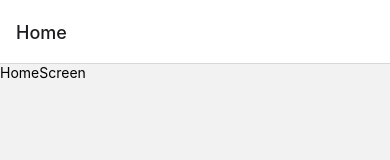
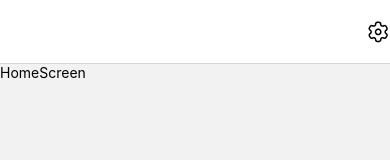
Before and after one commit to hidayat-nur/JadwalShalat, a React Native app: screen /Home in a window 390 px wide. Shown: the top 160 px of the page. Built offline with nearby package versions, Linux system fonts and the light colour scheme.

Commit message:
setting header and navigate to setting

```diff
--- a/src/App.tsx
+++ b/src/App.tsx
@@ -2,6 +2,8 @@ import React from 'react';
 import {NavigationContainer} from '@react-navigation/native';
 import {createNativeStackNavigator} from '@react-navigation/native-stack';
 import HomeScreen from './pages/Home/HomeScreen';
+import SettingScreen from './pages/Setting/SettingScreen';
+import HeaderRight from './components/general/HeaderRight';
 
 const App = () => {
   const Stack = createNativeStackNavigator();
@@ -9,7 +11,15 @@ const App = () => {
   return (
     <NavigationContainer>
       <Stack.Navigator initialRouteName="Home">
-        <Stack.Screen name="Home" component={HomeScreen} />
+        <Stack.Screen
+          name="Home"
+          component={HomeScreen}
+          options={({navigation}) => ({
+            headerTitle: '',
+            headerRight: () => <HeaderRight navigation={navigation} />,
+          })}
+        />
+        <Stack.Screen name="Setting" component={SettingScreen} />
       </Stack.Navigator>
     </NavigationContainer>
   );
--- /dev/null
+++ b/src/assets/images/index.ts
@@ -0,0 +1,3 @@
+import IC_SETTING from './setting.png';
+
+export {IC_SETTING};
--- /dev/null
+++ b/src/components/general/HeaderRight.tsx
@@ -0,0 +1,17 @@
+import {TouchableOpacity, Image} from 'react-native';
+import React from 'react';
+import {IC_SETTING} from '../../assets/images';
+
+interface IHeaderRight {
+  navigation: any;
+}
+
+const HeaderRight = ({navigation}: IHeaderRight) => {
+  return (
+    <TouchableOpacity onPress={() => navigation.navigate('Setting')}>
+      <Image source={IC_SETTING} />
+    </TouchableOpacity>
+  );
+};
+
+export default HeaderRight;
```
Also changed, not shown: src/assets/images/setting.png (added).
